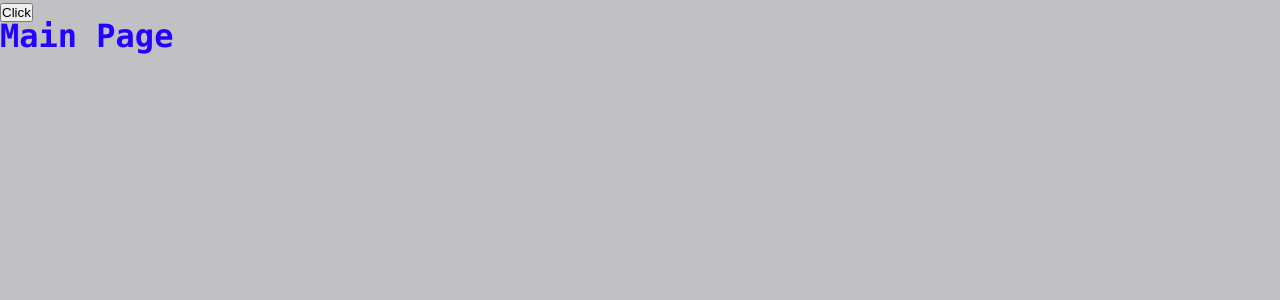
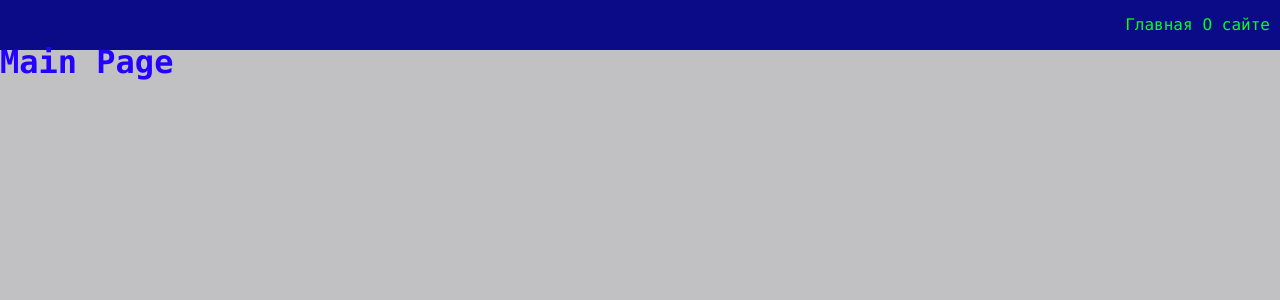
Before and after one commit to ViktorHim/blog, a React (Vite) app: page / in a window 1280 px wide. Shown: the top 300 px of the page. Built offline with nearby package versions, Linux system fonts and the light colour scheme.

Commit message:
add navbar

```diff
--- a/src/app/App.tsx
+++ b/src/app/App.tsx
@@ -2,13 +2,14 @@ import "./styles/index.scss";
 import { useTheme } from "app/providers/ThemeProvider";
 import { classNames } from "shared/lib/classNames/classNames";
 import { AppRouter } from "app/providers/router";
+import { Navbar } from "widgets/Navbar";
 
 export const App = () => {
   const [theme, toggleTheme] = useTheme();
 
   return (
     <div className={classNames("app", [theme])}>
-      <button onClick={toggleTheme}>Click</button>
+      <Navbar />
       <AppRouter />
     </div>
   );
--- a/src/app/styles/themes/dark.scss
+++ b/src/app/styles/themes/dark.scss
@@ -2,4 +2,8 @@
   --bg-color: rgb(11, 11, 136);
   --primary-color: rgb(2, 255, 27);
   --secondary-color: rgb(40, 127, 6);
+
+  --inverted-bg-color: rgb(193, 193, 195);
+  --inverted-primary-color: rgb(36, 2, 255);
+  --inverted-secondary-color: rgb(3, 20, 88);
 }
--- a/src/app/styles/themes/light.scss
+++ b/src/app/styles/themes/light.scss
@@ -2,4 +2,8 @@
   --bg-color: rgb(193, 193, 195);
   --primary-color: rgb(36, 2, 255);
   --secondary-color: rgb(3, 20, 88);
+
+  --inverted-bg-color: rgb(11, 11, 136);
+  --inverted-primary-color: rgb(2, 255, 27);
+  --inverted-secondary-color: rgb(40, 127, 6);
 }
--- a/src/app/styles/variables/global.scss
+++ b/src/app/styles/variables/global.scss
@@ -9,4 +9,6 @@
 
   --font-m: var(--font-size-m) / var(--font-line-m) var(--font-family-main);
   --font-l: var(--font-size-l) / var(--font-line-l) var(--font-family-main);
+
+  --navbar-h: 50px;
 }
--- a/src/main.tsx
+++ b/src/main.tsx
@@ -12,7 +12,6 @@ createRoot(document.getElementById("root")!).render(
 );
 
 // todo
-// absolute imports
 
 // todo later
 // i18n
--- a/src/shared/lib/classNames/classNames.ts
+++ b/src/shared/lib/classNames/classNames.ts
@@ -2,12 +2,12 @@ type Mods = Record<string, boolean>;
 
 export const classNames = (
   mainClass: string,
-  additionalClasses: string[] = [],
+  additionalClasses: (string | undefined)[] = [],
   mods: Mods = {}
 ): string => {
   return [
     mainClass,
-    ...additionalClasses,
+    ...additionalClasses.filter(Boolean),
     Object.entries(mods)
       .filter(([_, value]) => Boolean(value))
       .map(([className]) => className),
--- /dev/null
+++ b/src/shared/uikit/AppLink/AppLink.module.scss
@@ -0,0 +1,11 @@
+.AppLink {
+  text-decoration: none;
+}
+
+.primary {
+  color: var(--primary-color);
+}
+
+.inverted {
+  color: var(--inverted-primary-color);
+}
--- /dev/null
+++ b/src/shared/uikit/AppLink/AppLink.tsx
@@ -0,0 +1,34 @@
+import { classNames } from "shared/lib/classNames/classNames";
+import styles from "./AppLink.module.scss";
+import { Link, LinkProps } from "react-router-dom";
+import { ReactNode } from "react";
+
+export enum AppLinkTheme {
+  PRIMARY = "primary",
+  INVERTED = "inverted",
+}
+
+interface AppLinkProps extends LinkProps {
+  children: ReactNode;
+  theme?: AppLinkTheme;
+  className?: string;
+}
+
+export const AppLink = (props: AppLinkProps) => {
+  const {
+    to,
+    theme = AppLinkTheme.PRIMARY,
+    className,
+    children,
+    ...othersProps
+  } = props;
+  return (
+    <Link
+      to={to}
+      className={classNames(styles.AppLink, [className, styles[theme]])}
+      {...othersProps}
+    >
+      {children}
+    </Link>
+  );
+};
--- /dev/null
+++ b/src/widgets/Navbar/index.ts
@@ -0,0 +1 @@
+export { Navbar } from "./ui/Navbar";
--- /dev/null
+++ b/src/widgets/Navbar/ui/Navbar.module.scss
@@ -0,0 +1,14 @@
+.Navbar {
+  width: 100%;
+  height: var(--navbar-h);
+  background-color: var(--inverted-bg-color);
+  display: flex;
+  align-items: center;
+  justify-content: end;
+  padding: 10px;
+}
+
+.links {
+  display: flex;
+  gap: 10px;
+}
--- /dev/null
+++ b/src/widgets/Navbar/ui/Navbar.tsx
@@ -0,0 +1,23 @@
+import { RouteName, RoutePaths } from "shared/config/routes/routeConfig";
+import { classNames } from "shared/lib/classNames/classNames";
+import styles from "./Navbar.module.scss";
+import { AppLink, AppLinkTheme } from "shared/uikit/AppLink/AppLink";
+
+interface NavbarProps {
+  className?: string;
+}
+
+export const Navbar = ({ className }: NavbarProps) => {
+  return (
+    <div className={classNames(styles.Navbar, [className])}>
+      <div className={styles.links}>
+        <AppLink to={RoutePaths[RouteName.MAIN]} theme={AppLinkTheme.INVERTED}>
+          Главная
+        </AppLink>
+        <AppLink to={RoutePaths[RouteName.ABOUT]} theme={AppLinkTheme.INVERTED}>
+          О сайте
+        </AppLink>
+      </div>
+    </div>
+  );
+};
```
